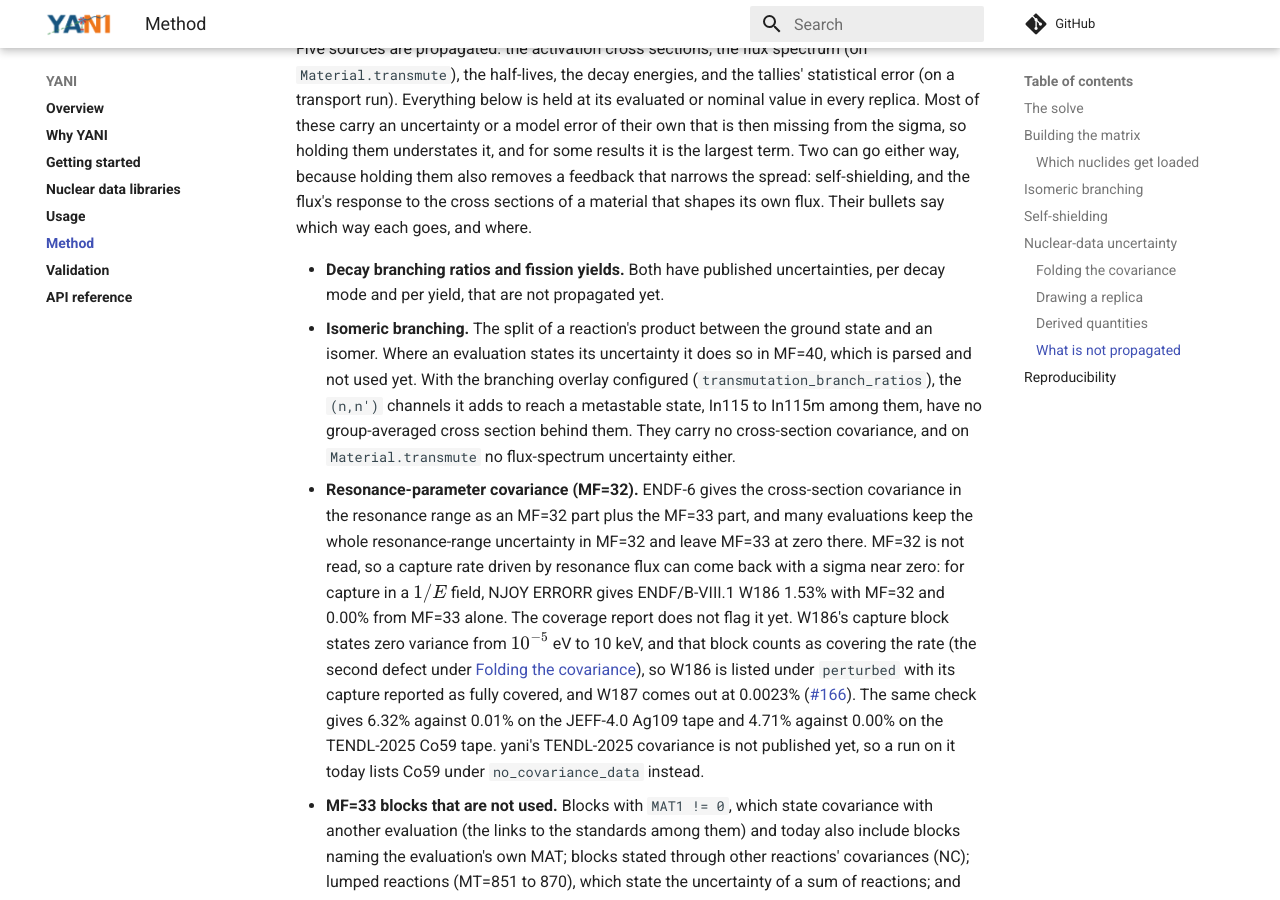
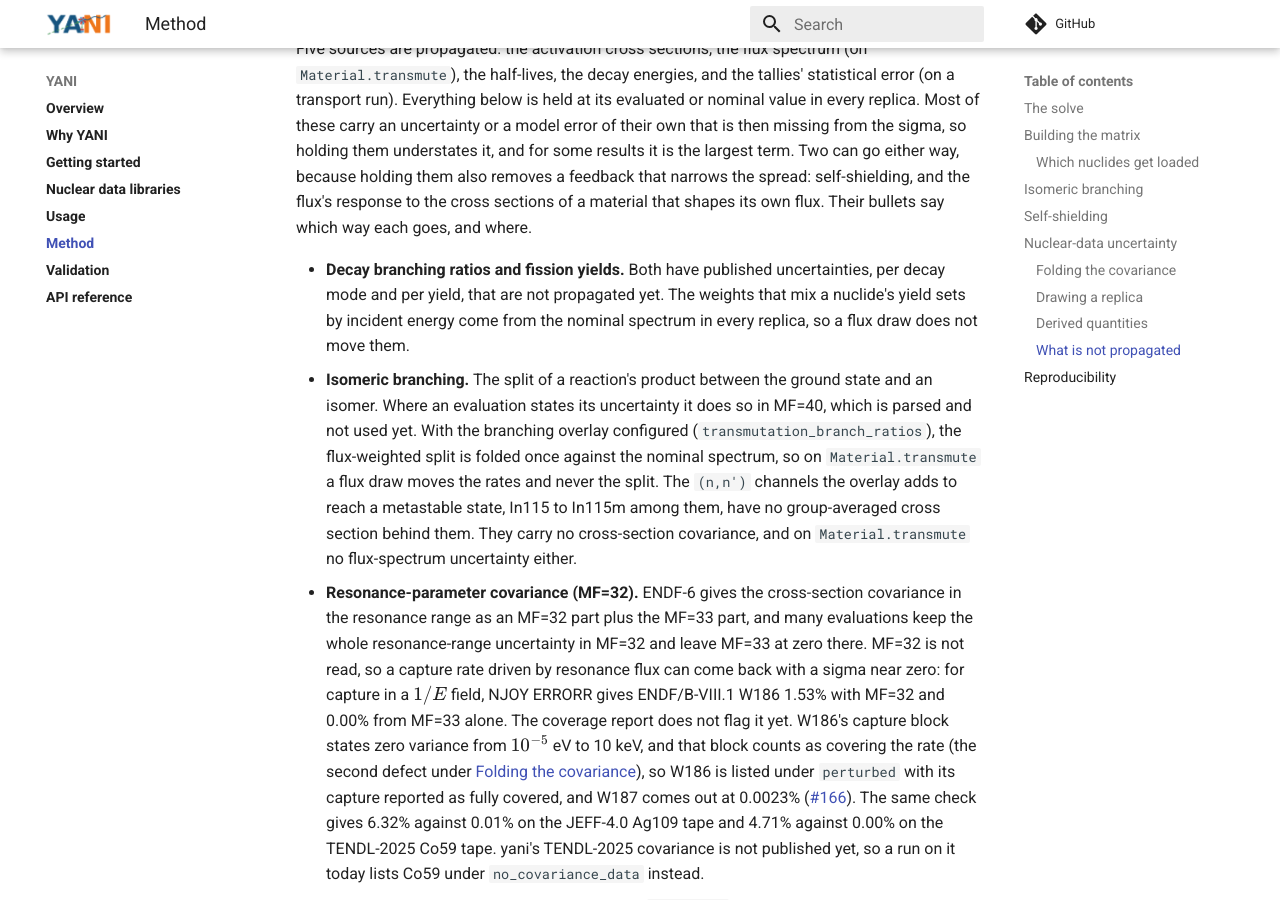
Before and after one commit to fusion-neutronics/yani, an MkDocs documentation site: the page built from docs/method.md, in a window 1280 px wide and 900 px high, scrolled down 6592 px. Built offline with MkDocs 1.6.1 and Material for MkDocs 9.7.7, drawn with Linux system fonts in a browser that asks for light colours; comment, search, counter and statistics services are not loaded.

Commit message:
Say that a flux draw leaves the branching split and yield weights
On Material.transmute a replica's flux draw reweights the rates and
reuses the nominal folded chain and fission-yield weights, so the
flux-weighted ground and isomer split from the branching overlay, and
the weights that mix a nuclide's yield sets, stay at the nominal
spectrum's values in every replica.

```diff
--- a/docs/method.md
+++ b/docs/method.md
@@ -319,11 +319,15 @@ material that shapes its own flux. Their bullets say which way each goes, and
 where.
 
 - **Decay branching ratios and fission yields.** Both have published
-  uncertainties, per decay mode and per yield, that are not propagated yet.
+  uncertainties, per decay mode and per yield, that are not propagated yet. The
+  weights that mix a nuclide's yield sets by incident energy come from the
+  nominal spectrum in every replica, so a flux draw does not move them.
 - **Isomeric branching.** The split of a reaction's product between the ground
   state and an isomer. Where an evaluation states its uncertainty it does so in
   MF=40, which is parsed and not used yet. With the branching overlay
-  configured (`transmutation_branch_ratios`), the `(n,n')` channels it adds to
+  configured (`transmutation_branch_ratios`), the flux-weighted split is folded
+  once against the nominal spectrum, so on `Material.transmute` a flux draw
+  moves the rates and never the split. The `(n,n')` channels the overlay adds to
   reach a metastable state, In115 to In115m among them, have no group-averaged
   cross section behind them. They carry no cross-section covariance, and on
   `Material.transmute` no flux-spectrum uncertainty either.
```
